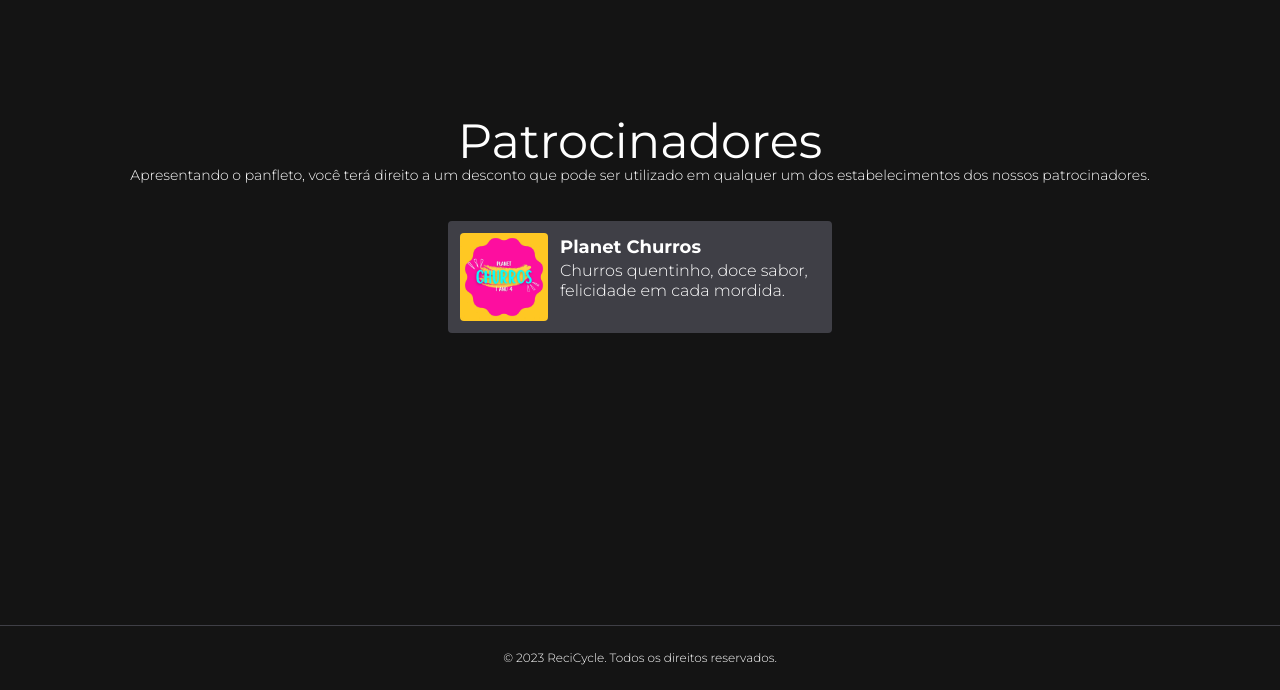
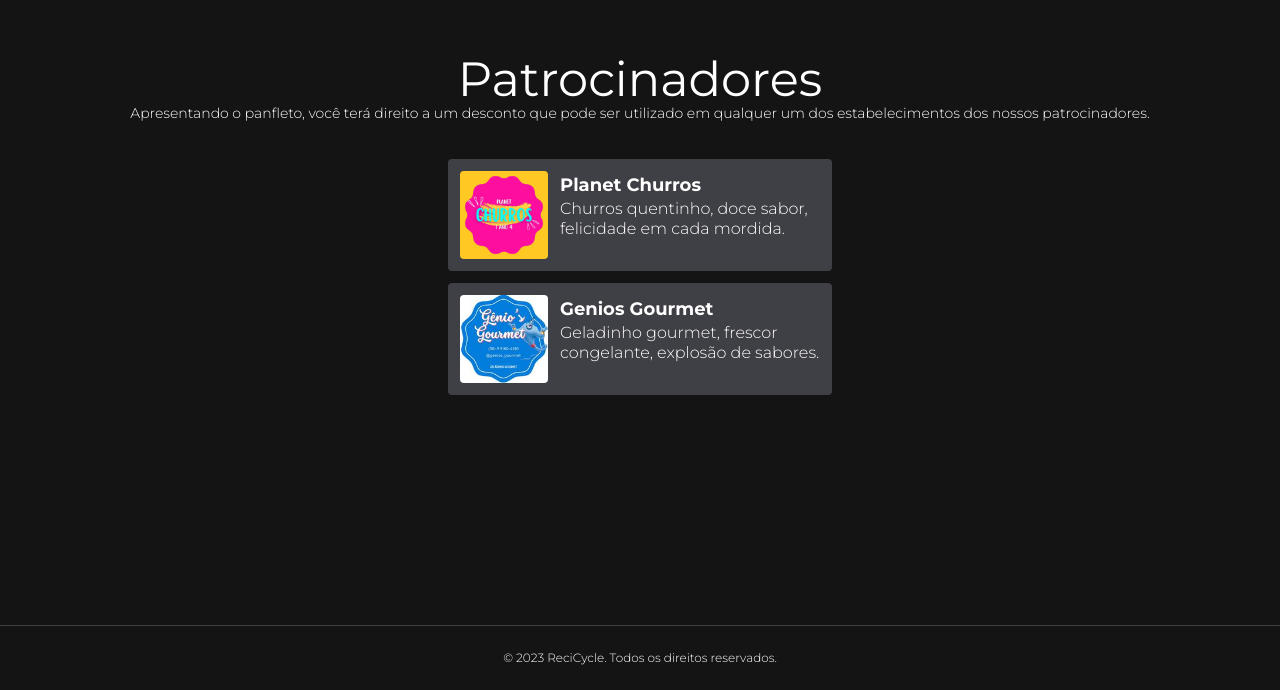
Before and after one commit to victorzllDev/ReciCycle, a React (Vite) app: page / in a window 1280 px wide. Shown: the part 2804-3494 px from the top of the page. Built offline with nearby package versions, Linux system fonts and the light colour scheme.

Commit message:
add novo patrocinador

```diff
--- a/src/App.jsx
+++ b/src/App.jsx
@@ -6,7 +6,15 @@ import ImagePoster from './components/ImagePoster'
 import Footer from './components/Footer'
 
 import { posters } from './services/path.js'
-const { poster1, poster2, poster3, poster4, poster5, sponsorship1 } = posters
+const {
+	poster1,
+	poster2,
+	poster3,
+	poster4,
+	poster5,
+	sponsorship1,
+	sponsorship2,
+} = posters
 
 import logoImg from '/src/assets/logoImg.png'
 
@@ -131,6 +139,7 @@ function App() {
 						ser utilizado em qualquer um dos estabelecimentos dos nossos
 						patrocinadores.
 					</p>
+					<div className="flex flex-wrap gap-3">
 						<div className="flex w-full flex-wrap items-center justify-center gap-3">
 							<Sponsorship
 								onClick={() =>
@@ -140,6 +149,17 @@ function App() {
 								name="Planet churros"
 								description="Churros quentinho, doce sabor, felicidade em cada mordida."
 							/>
+						</div>
+						<div className="flex w-full flex-wrap items-center justify-center gap-3">
+							<Sponsorship
+								onClick={() =>
+									redirectToURL('https://instagram.com/genios_gourmet')
+								}
+								img={sponsorship2}
+								name="Genios Gourmet"
+								description="Geladinho gourmet, frescor congelante, explosão de sabores."
+							/>
+						</div>
 					</div>
 				</section>
 			</main>
--- a/src/services/path.js
+++ b/src/services/path.js
@@ -6,6 +6,7 @@ import poster4 from '/src/assets/postes/poster-4.jpeg'
 import poster5 from '/src/assets/postes/poster-5.jpg'
 // PATH DAS LOGO DOS PATROCINADORES
 import sponsorship1 from '/src/assets/sponsorship/planetChurros.jpg'
+import sponsorship2 from '/src/assets/sponsorship/geniosGourmet.jpg'
 
 export const posters = {
 	poster1,
@@ -14,4 +15,5 @@ export const posters = {
 	poster4,
 	poster5,
 	sponsorship1,
+	sponsorship2,
 }
```
Also changed, not shown: src/assets/sponsorship/geniosGourmet.jpg (added). Lines whose indentation alone changed are shown as unchanged.
